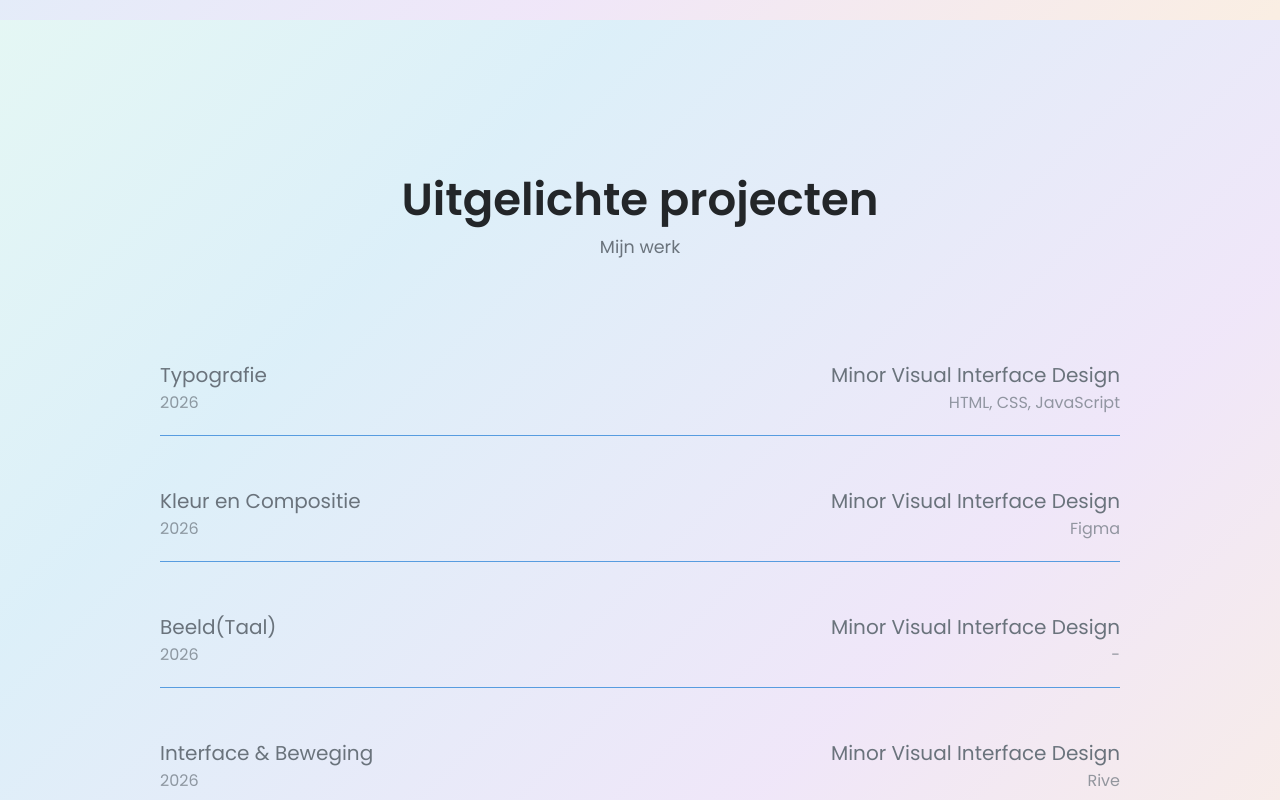
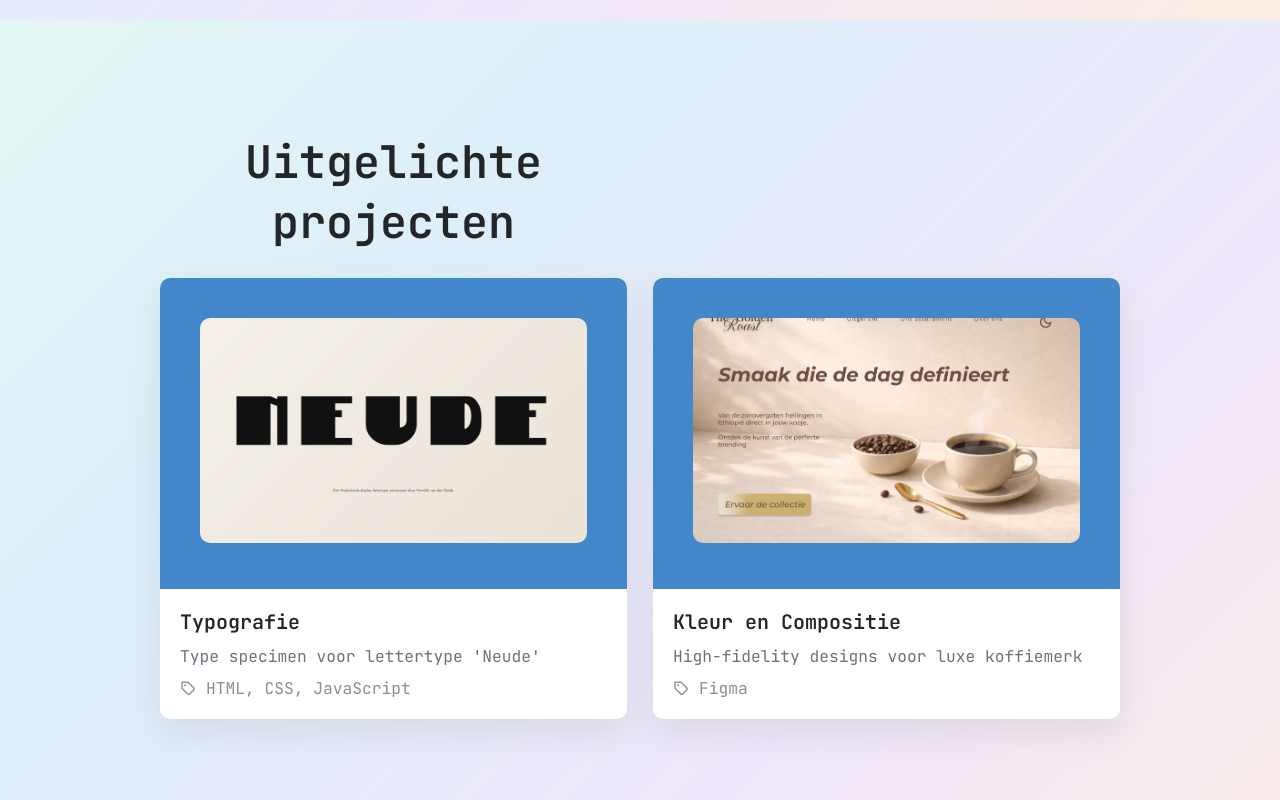
Before and after one commit to ziyasensoy/Portfolio, a Nuxt app: page / in a window 1280 px wide. Shown: the part 1980-2780 px from the top of the page. Built offline with nearby package versions, Linux system fonts and the light colour scheme.

Commit message:
style: change global font

```diff
--- a/app/assets/css/main.css
+++ b/app/assets/css/main.css
@@ -1,4 +1,4 @@
-@import url("https://fonts.googleapis.com/css2?family=Poppins:wght@400;500;600&display=swap");
+@import url('https://fonts.googleapis.com/css2?family=JetBrains+Mono:ital,wght@0,100..800;1,100..800&family=Open+Sans:ital,wght@0,300..800;1,300..800&display=swap');
 
 /*====================== VARIABLES CSS ======================*/
 :root {
@@ -30,7 +30,7 @@
   --scroll-thumb-color: hsl(var(--hue-color), 12%, 80%);
 
   /*========= FONT AND TYPOGRAPHY ========= */
-  --body-font: "Poppins", sans-serif;
+  --body-font: "JetBrains Mono", monospace;
 
   /* .5rem = 8px, 1rem = 16px, 1.5rem = 24px ...  */
   --big-font-size: 2rem;
--- a/app/components/Projects.vue
+++ b/app/components/Projects.vue
@@ -1,125 +1,101 @@
 <template>
   <section class="projects section" id="projects">
-    <h2 class="section_title">{{ $t("Projects.title") }}</h2>
-    <span class="section_subtitle">{{ $t("Projects.subtitle") }}</span>
 
-    <div class="projects_container container grid">
+    <div class="featured_projects container">
+      <h2 class="section_title">{{ $t("Projects.title") }}</h2><br>
       <div
-        v-for="project in visibleProjects"
+        v-for="project in featuredProjects"
         :key="project.name"
-        class="project"
-        @mouseenter="setHover(project)"
-        @mouseleave="setHover(null)"
+        class="project_card"
       >
-        <div class="project_left">
-          <div class="project_name">{{ project.name }}</div>
-          <div class="project_year">{{ project.year }}</div>
+        <div class="project_image_wrapper">
+          <img :src="project.image" :alt="project.name" />
         </div>
 
-        <div class="project_right">
-          <div class="project_type">{{ project.type }}</div>
-          <div class="project_stack">{{ project.stack }}</div>
+        <div class="project_content">
+          <h3 class="project_title">{{ project.name }}</h3>
+          <p class="project_description">{{ project.description }}</p>
+
+          <p class="project_stack">          <i class="uil uil-tag-alt"></i>
+            {{ project.stack }}</p>
         </div>
       </div>
-    </div>
-    <div
-      v-if="hoveredProject"
-      class="project_tooltip"
-      :style="{
-        backgroundColor: hoveredProject.color,
-        left: tooltip.x + 'px',
-        top: tooltip.y + 'px'
-      }"
-    >
-      {{ hoveredProject.description }}
     </div>
   </section>
 </template>
 
 <script setup lang="ts">
-import { computed, ref, onMounted, onUnmounted } from "vue";
-
-export type Project = {
+type Project = {
   name: string;
-  year: string;
-  type: string;
+  description: string;
   stack: string;
-  description: string;
-  color: string;
+  image: string;
 };
 
-const projects: Project[] = [
+const featuredProjects: Project[] = [
   {
     name: "Typografie",
-    year: "2026",
-    type: "Minor Visual Interface Design",
+    description: "Type specimen voor lettertype 'Neude'",
     stack: "HTML, CSS, JavaScript",
-    description: "Onderzoek naar lettertype 'Neude' ",
-    color: "#4f46e5",
+    image: "/typo.png",
   },
   {
     name: "Kleur en Compositie",
-    year: "2026",
-    type: "Minor Visual Interface Design",
+    description: "High-fidelity designs voor luxe koffiemerk",
     stack: "Figma",
-    description: "High-fidelity designs voor luxe koffiemerk",
-    color: "#06b6d4",
-  },
-  {
-    name: "Beeld(Taal)",
-    year: "2026",
-    type: "Minor Visual Interface Design",
-    stack: "-",
-    description: "Semiotiek, retorica & gestalt",
-    color: "#f97316",
-  },
-  {
-    name: "Interface & Beweging",
-    year: "2026",
-    type: "Minor Visual Interface Design",
-    stack: "Rive",
-    description: "Animatie",
-    color: "#22c55e",
-  },
-  {
-    name: "React Lab",
-    year: "2025",
-    type: "Prive",
-    stack: "React",
-    description: "-",
-    color: "#ef4444",
+    image: "/kleur_compositie.png",
   },
 ];
+</script>
 
-const showAll = ref(false);
-const visibleProjects = computed(() =>
-  showAll.value ? projects : projects.slice(0, 4)
-);
-
-function toggleShowMore() {
-  showAll.value = !showAll.value;
+<style lang="css">
+.featured_projects {
+  display: grid;
+  grid-template-columns: repeat(2, 1fr);
+  gap: 1.3rem;
 }
 
-const hoveredProject = ref<Project | null>(null);
-
-function setHover(project: Project | null) {
-  hoveredProject.value = project;
+.project_card {
+  border-radius: 0.5rem;
+  overflow: hidden;
+  background: var(--container-color);
+  box-shadow: 0 10px 30px rgba(0, 0, 0, 0.08);
+  transition: transform 0.2s ease;
 }
 
-const tooltip = ref({ x: 0, y: 0 });
-
-function moveCursor(e: MouseEvent) {
-  tooltip.value = {
-    x: e.clientX,
-    y: e.clientY,
-  };
+.project_card:hover {
+  transform: translateY(-5px);
 }
 
-onMounted(() => {
-  window.addEventListener("mousemove", moveCursor);
-});
+.project_image_wrapper {
+  padding: 2rem;
+  background: var(--first-color-alt);
+}
 
-onUnmounted(() => {
-  window.removeEventListener("mousemove", moveCursor);
-});
-</script>
+.project_image_wrapper img {
+  width: 100%;
+  height: 180px;
+  object-fit: cover;
+  border-radius: 0.5rem;
+}
+
+.project_content {
+  padding: 1rem;
+}
+
+.project_title {
+  font-size: var(--medium-font-size);
+  margin-bottom: 0.5rem;
+}
+
+.project_description {
+  font-size: var(--smaller-font-size);
+  margin-bottom: 0.5rem;
+  color: var(--text-color);
+}
+
+.project_stack {
+  font-size: var(--smaller-font-size);
+  opacity: 0.8;
+}
+</style>
```
Also changed, not shown: public/kleur_compositie.png (added), public/typo.png (added).
